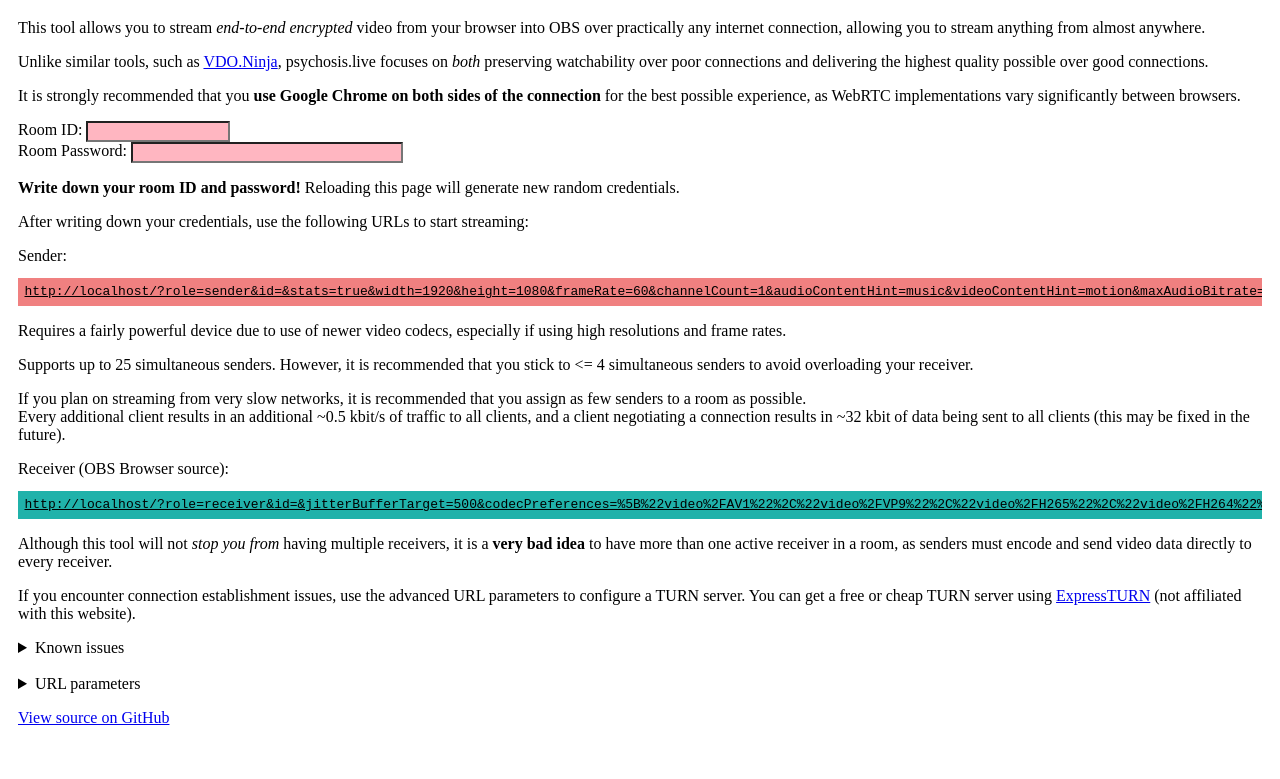
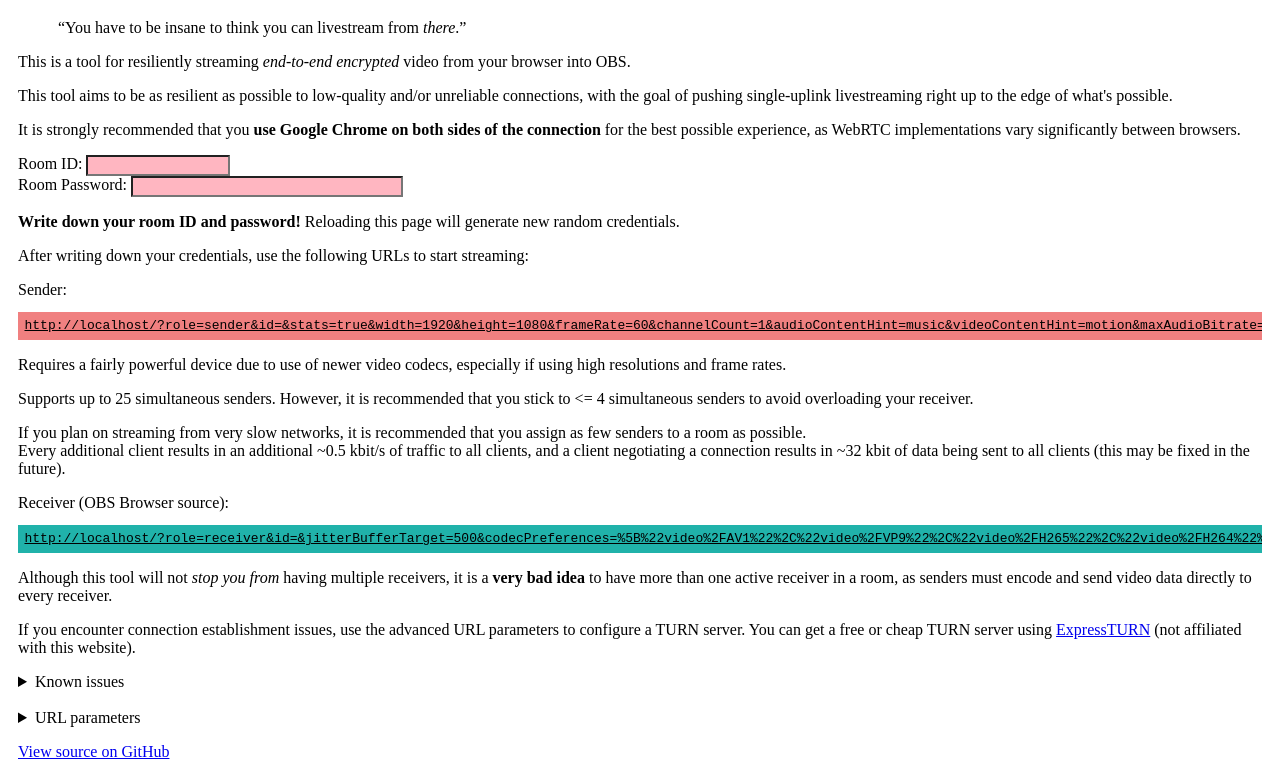
Before and after one commit to transkatgirl/psychosis.live, a website with bundled scripts: page index.html in a window 1280 px wide. Shown: the part 61-840 px from the top of the page. Before the commit the page ends 806 px from the top, so only its background shows below. Built offline with nearby package versions, Linux system fonts and the light colour scheme; what bs58 would draw is missing.

Commit message:
Updated documentation

```diff
--- a/app.ts
+++ b/app.ts
@@ -70,7 +70,7 @@ function helperMenu() {
 	document.title = "psychosis.live";
 
 	document.body.innerHTML =
-		'<h1>psychosis.live</h1><p>This tool allows you to stream <em>end-to-end encrypted</em> video from your browser into OBS over practically any internet connection, allowing you to stream anything from almost anywhere.</p><p>Unlike similar tools, such as <a href="https://vdo.ninja">VDO.Ninja</a>, psychosis.live focuses on <em>both</em> preserving watchability over poor connections and delivering the highest quality possible over good connections.</p><p>It is strongly recommended that you <b>use Google Chrome on both sides of the connection</b> for the best possible experience, as WebRTC implementations vary significantly between browsers.</p>';
+		"<h1>psychosis.live</h1><blockquote><p>You have to be insane to think you can livestream from <em>there</em>.</p></blockquote><p>This is a tool for resiliently streaming <em>end-to-end encrypted</em> video from your browser into OBS.</p><p>This tool aims to be as resilient as possible to low-quality and/or unreliable connections, with the goal of pushing single-uplink livestreaming right up to the edge of what's possible.</p><p>It is strongly recommended that you <b>use Google Chrome on both sides of the connection</b> for the best possible experience, as WebRTC implementations vary significantly between browsers.</p>";
 
 	const roomLabel = document.createElement("label");
 	roomLabel.htmlFor = "room";
--- a/styles.css
+++ b/styles.css
@@ -5,6 +5,14 @@ body#app {
 
 body:not(#app) {
 	margin: 1lh;
+}
+
+blockquote p::before {
+	content: "\201C";
+}
+
+blockquote p::after {
+	content: "\201D";
 }
 
 .gallery {
```
Also changed, not shown: README.md.
